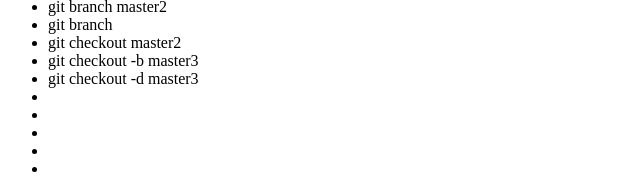
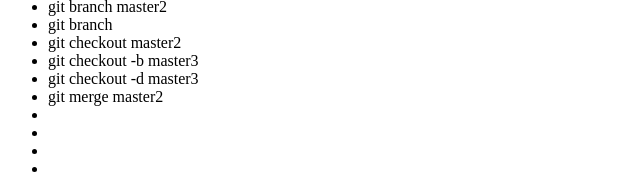
Before and after one commit to Kamesas/topCommandsGIT, a plain HTML site: page index.html in a window 1280 px wide. Shown: the part 190-368 px from the top of the page, without its empty margins (0-640 px from the left). Drawn offline with Linux system fonts and the light colour scheme.

```diff
--- a/index.html
+++ b/index.html
@@ -18,7 +18,7 @@
 		<li>git checkout master2</li>
 		<li>git checkout -b master3</li>
 		<li>git checkout -d master3</li>
-		<li></li>
+		<li>git merge master2</li>
 		<li></li>
 		<li></li>
 		<li></li>
```
Also changed, not shown: js/common.js (added).
